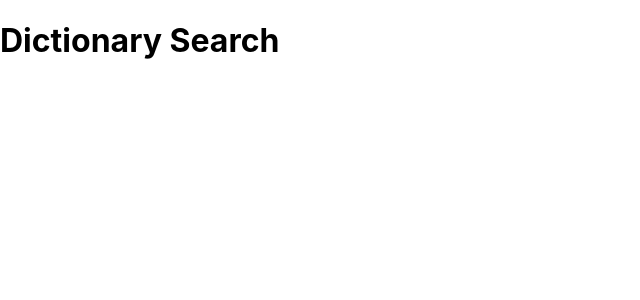
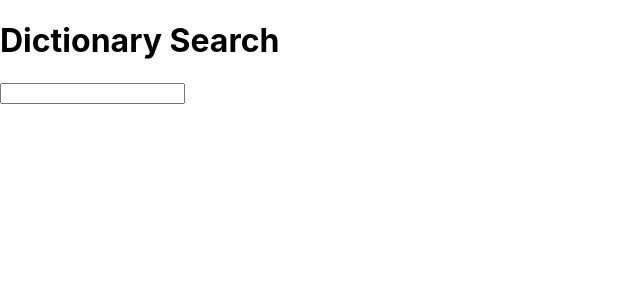
Before and after one commit to faustaciku/dictionary, a React (Create React App) app: page / in a window 1280 px wide. Shown: the top 300 px of the page, without its empty margins (0-640 px from the left). Built offline with nearby package versions, Linux system fonts and the light colour scheme.

Commit message:
Created a search engine

```diff
--- a/src/App.js
+++ b/src/App.js
@@ -1,11 +1,17 @@
 import "./App.css";
+import Dictionary from "./Dictionary";
 
 function App() {
   return (
     <div className="App">
-      <header className="App-header">
-        <h1>Dictionary Search</h1>
-      </header>
+      <div className="container">
+        <header className="App-header">
+          <h1>Dictionary Search</h1>
+        </header>
+        <main>
+          <Dictionary />
+        </main>
+      </div>
     </div>
   );
 }
--- /dev/null
+++ b/src/Dictionary.css
@@ -0,0 +1,3 @@
+.Dictionary {
+  color: blue;
+}
--- /dev/null
+++ b/src/Dictionary.js
@@ -0,0 +1,20 @@
+import React, { useState } from "react";
+import "./Dictionary.css";
+
+export default function Dictionary() {
+  let [keyword, setKeyword] = useState(null);
+  function handleKeywordChange(event) {
+    setKeyword(event.target.value);
+  }
+  function search(event) {
+    event.preventDefault();
+    alert(`Searching for ${keyword}`);
+  }
+  return (
+    <div className="Dictionary">
+      <form onSubmit={search}>
+        <input type="search" onChange={handleKeywordChange} />
+      </form>
+    </div>
+  );
+}
```
